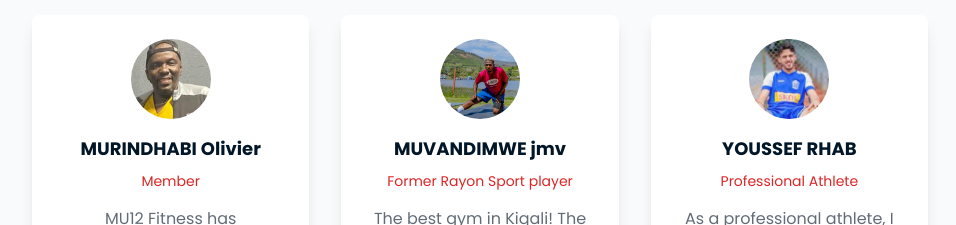
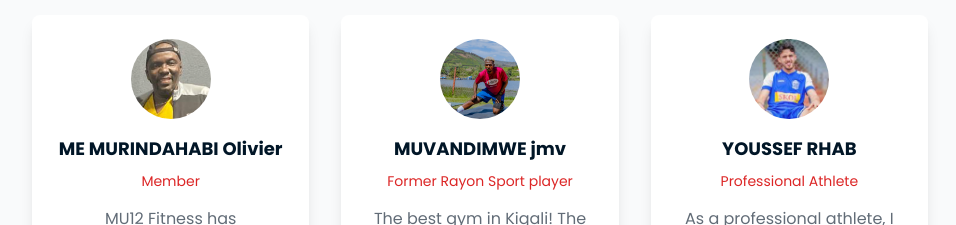
Before and after one commit to PATRICKNDIZEYE/m12gym, a Next.js app: page / in a window 1280 px wide. Shown: the part 4720-4945 px from the top of the page, without its empty margins (160-1116 px from the left). Built offline with nearby package versions, Linux system fonts and the light colour scheme.

Commit message:
adding reviews

```diff
--- a/src/app/components/Reviews/Reviews.tsx
+++ b/src/app/components/Reviews/Reviews.tsx
@@ -5,7 +5,7 @@ import Image from 'next/image'
 
 const reviews = [
   {
-    name: "MURINDHABI Olivier",
+    name: "ME MURINDAHABI Olivier",
     role: "Member",
     comment: "MU12 Fitness has transformed my life. The trainers are exceptional and the equipment is top-notch.",
     image: "/Images/olivier.png"
```
